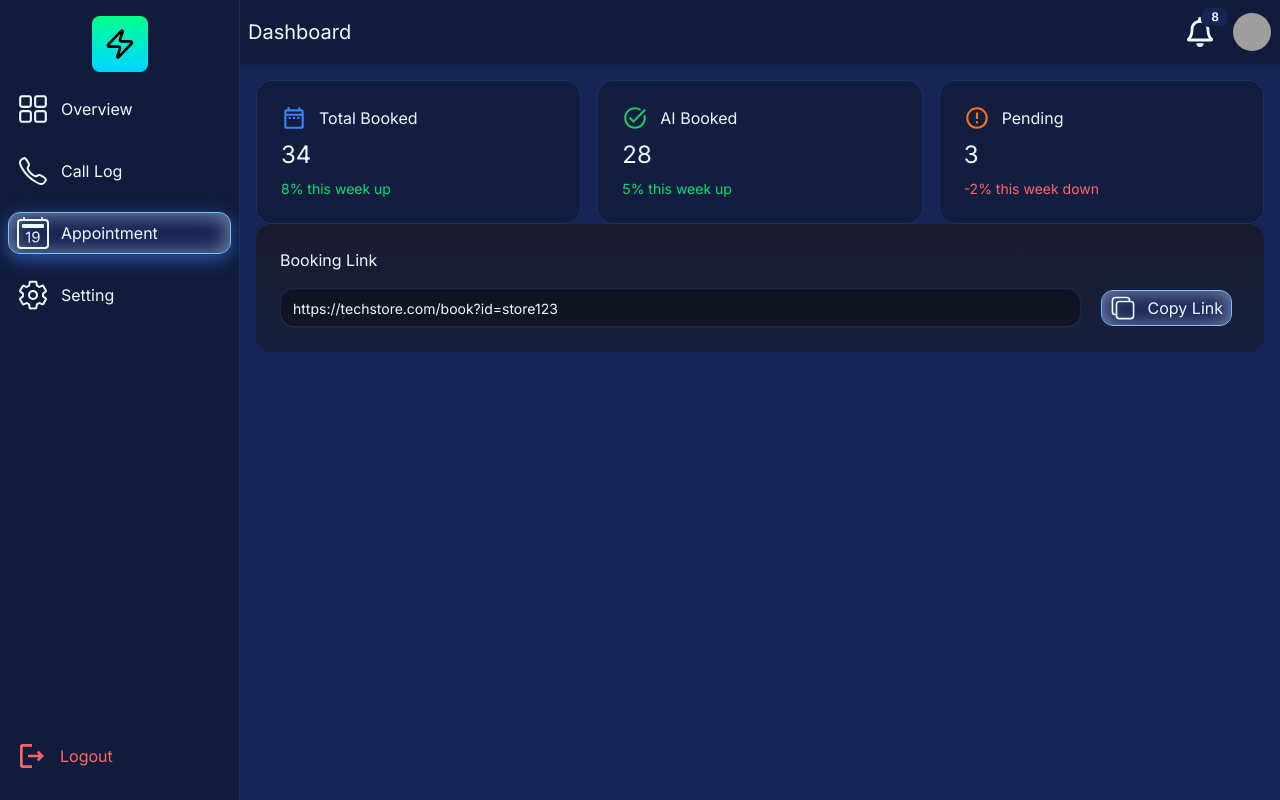
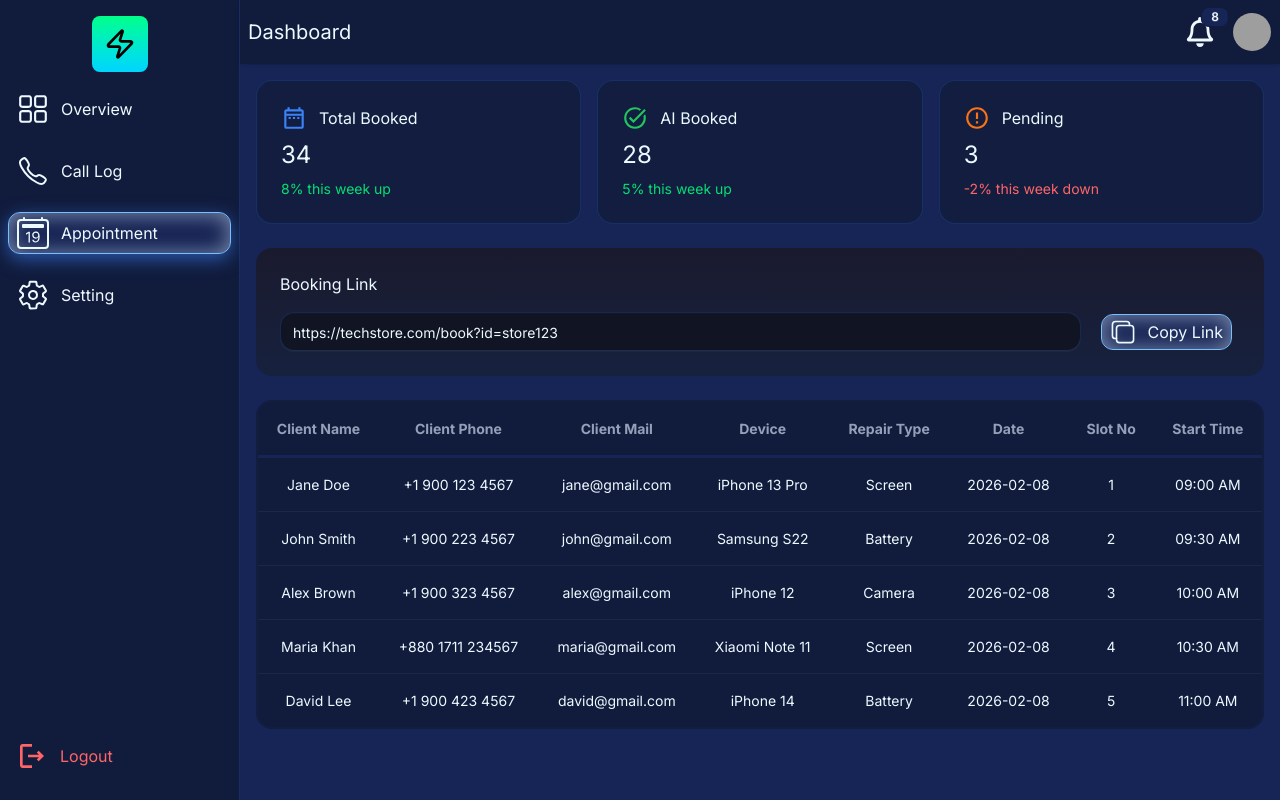
Before and after one commit to kamrulhasanPro/CallHub, a React (Vite) app: page /appointment in a window 1280 px wide. Built offline with nearby package versions, Linux system fonts and the light colour scheme; grey boxes are pictures that could not be loaded.

Commit message:
Added Table section with show booking data

```diff
--- /dev/null
+++ b/public/data/BookingData.json
@@ -0,0 +1,263 @@
+[
+  {
+    "id": "apt_001",
+    "clientName": "Jane Doe",
+    "clientPhone": "+1 900 123 4567",
+    "clientEmail": "jane@gmail.com",
+    "device": "iPhone 13 Pro",
+    "repairType": "Screen",
+    "date": "2026-02-08",
+    "slot": 1,
+    "startTime": "09:00 AM",
+    "status": "Booked",
+    "bookedBy": "AI"
+  },
+  {
+    "id": "apt_002",
+    "clientName": "John Smith",
+    "clientPhone": "+1 900 223 4567",
+    "clientEmail": "john@gmail.com",
+    "device": "Samsung S22",
+    "repairType": "Battery",
+    "date": "2026-02-08",
+    "slot": 2,
+    "startTime": "09:30 AM",
+    "status": "Booked",
+    "bookedBy": "AI"
+  },
+  {
+    "id": "apt_003",
+    "clientName": "Alex Brown",
+    "clientPhone": "+1 900 323 4567",
+    "clientEmail": "alex@gmail.com",
+    "device": "iPhone 12",
+    "repairType": "Camera",
+    "date": "2026-02-08",
+    "slot": 3,
+    "startTime": "10:00 AM",
+    "status": "Pending",
+    "bookedBy": "Customer"
+  },
+  {
+    "id": "apt_004",
+    "clientName": "Maria Khan",
+    "clientPhone": "+880 1711 234567",
+    "clientEmail": "maria@gmail.com",
+    "device": "Xiaomi Note 11",
+    "repairType": "Screen",
+    "date": "2026-02-08",
+    "slot": 4,
+    "startTime": "10:30 AM",
+    "status": "Booked",
+    "bookedBy": "AI"
+  },
+  {
+    "id": "apt_005",
+    "clientName": "David Lee",
+    "clientPhone": "+1 900 423 4567",
+    "clientEmail": "david@gmail.com",
+    "device": "iPhone 14",
+    "repairType": "Battery",
+    "date": "2026-02-08",
+    "slot": 5,
+    "startTime": "11:00 AM",
+    "status": "Canceled",
+    "bookedBy": "Agent"
+  },
+  {
+    "id": "apt_006",
+    "clientName": "Emma Watson",
+    "clientPhone": "+1 900 523 4567",
+    "clientEmail": "emma@gmail.com",
+    "device": "Pixel 7",
+    "repairType": "Software",
+    "date": "2026-02-08",
+    "slot": 6,
+    "startTime": "11:30 AM",
+    "status": "Booked",
+    "bookedBy": "AI"
+  },
+  {
+    "id": "apt_007",
+    "clientName": "Ryan Clark",
+    "clientPhone": "+1 900 623 4567",
+    "clientEmail": "ryan@gmail.com",
+    "device": "iPhone 11",
+    "repairType": "Speaker",
+    "date": "2026-02-08",
+    "slot": 7,
+    "startTime": "12:00 PM",
+    "status": "Pending",
+    "bookedBy": "Customer"
+  },
+  {
+    "id": "apt_008",
+    "clientName": "Sara Ali",
+    "clientPhone": "+880 1811 222333",
+    "clientEmail": "sara@gmail.com",
+    "device": "Samsung A52",
+    "repairType": "Screen",
+    "date": "2026-02-08",
+    "slot": 8,
+    "startTime": "12:30 PM",
+    "status": "Booked",
+    "bookedBy": "AI"
+  },
+  {
+    "id": "apt_009",
+    "clientName": "Tom Hardy",
+    "clientPhone": "+1 900 723 4567",
+    "clientEmail": "tom@gmail.com",
+    "device": "iPhone XR",
+    "repairType": "Battery",
+    "date": "2026-02-08",
+    "slot": 9,
+    "startTime": "01:00 PM",
+    "status": "Booked",
+    "bookedBy": "Agent"
+  },
+  {
+    "id": "apt_010",
+    "clientName": "Nadia Rahman",
+    "clientPhone": "+880 1911 888999",
+    "clientEmail": "nadia@gmail.com",
+    "device": "Realme 9",
+    "repairType": "Software",
+    "date": "2026-02-08",
+    "slot": 10,
+    "startTime": "01:30 PM",
+    "status": "Pending",
+    "bookedBy": "Customer"
+  },
+
+  {
+    "id": "apt_011",
+    "clientName": "Kevin White",
+    "clientPhone": "+1 900 823 4567",
+    "clientEmail": "kevin@gmail.com",
+    "device": "iPhone 13 Mini",
+    "repairType": "Screen",
+    "date": "2026-02-09",
+    "slot": 1,
+    "startTime": "09:00 AM",
+    "status": "Booked",
+    "bookedBy": "AI"
+  },
+  {
+    "id": "apt_012",
+    "clientName": "Liam Scott",
+    "clientPhone": "+1 900 923 4567",
+    "clientEmail": "liam@gmail.com",
+    "device": "Pixel 6",
+    "repairType": "Battery",
+    "date": "2026-02-09",
+    "slot": 2,
+    "startTime": "09:30 AM",
+    "status": "Booked",
+    "bookedBy": "Agent"
+  },
+  {
+    "id": "apt_013",
+    "clientName": "Sophia Khan",
+    "clientPhone": "+880 1611 777666",
+    "clientEmail": "sophia@gmail.com",
+    "device": "iPhone 15",
+    "repairType": "Camera",
+    "date": "2026-02-09",
+    "slot": 3,
+    "startTime": "10:00 AM",
+    "status": "Pending",
+    "bookedBy": "Customer"
+  },
+  {
+    "id": "apt_014",
+    "clientName": "Arif Hasan",
+    "clientPhone": "+880 1712 555444",
+    "clientEmail": "arif@gmail.com",
+    "device": "Samsung S21",
+    "repairType": "Screen",
+    "date": "2026-02-09",
+    "slot": 4,
+    "startTime": "10:30 AM",
+    "status": "Booked",
+    "bookedBy": "AI"
+  },
+  {
+    "id": "apt_015",
+    "clientName": "Chris Evans",
+    "clientPhone": "+1 900 111 2222",
+    "clientEmail": "chris@gmail.com",
+    "device": "iPhone 12 Pro",
+    "repairType": "Battery",
+    "date": "2026-02-09",
+    "slot": 5,
+    "startTime": "11:00 AM",
+    "status": "Canceled",
+    "bookedBy": "Customer"
+  },
+  {
+    "id": "apt_016",
+    "clientName": "Mia Johnson",
+    "clientPhone": "+1 900 333 4444",
+    "clientEmail": "mia@gmail.com",
+    "device": "Samsung S23",
+    "repairType": "Software",
+    "date": "2026-02-09",
+    "slot": 6,
+    "startTime": "11:30 AM",
+    "status": "Booked",
+    "bookedBy": "AI"
+  },
+  {
+    "id": "apt_017",
+    "clientName": "Hasan Mahmud",
+    "clientPhone": "+880 1812 333222",
+    "clientEmail": "hasan@gmail.com",
+    "device": "iPhone 11",
+    "repairType": "Speaker",
+    "date": "2026-02-09",
+    "slot": 7,
+    "startTime": "12:00 PM",
+    "status": "Pending",
+    "bookedBy": "Customer"
+  },
+  {
+    "id": "apt_018",
+    "clientName": "Linda Park",
+    "clientPhone": "+1 900 444 5555",
+    "clientEmail": "linda@gmail.com",
+    "device": "Pixel 5",
+    "repairType": "Battery",
+    "date": "2026-02-09",
+    "slot": 8,
+    "startTime": "12:30 PM",
+    "status": "Booked",
+    "bookedBy": "Agent"
+  },
+  {
+    "id": "apt_019",
+    "clientName": "Rahim Uddin",
+    "clientPhone": "+880 1912 999888",
+    "clientEmail": "rahim@gmail.com",
+    "device": "Redmi Note 10",
+    "repairType": "Screen",
+    "date": "2026-02-09",
+    "slot": 9,
+    "startTime": "01:00 PM",
+    "status": "Booked",
+    "bookedBy": "AI"
+  },
+  {
+    "id": "apt_020",
+    "clientName": "Olivia Brown",
+    "clientPhone": "+1 900 555 6666",
+    "clientEmail": "olivia@gmail.com",
+    "device": "iPhone 14 Pro",
+    "repairType": "Camera",
+    "date": "2026-02-09",
+    "slot": 10,
+    "startTime": "01:30 PM",
+    "status": "Pending",
+    "bookedBy": "Customer"
+  }
+]
--- a/src/components/cards/CallListCard.jsx
+++ b/src/components/cards/CallListCard.jsx
@@ -6,7 +6,7 @@ import { MdOutlineTaskAlt } from "react-icons/md";
 import { RiErrorWarningLine } from "react-icons/ri";
 
 const CallListCard = ({ call, clickCall, setClickCall }) => {
-  const { id, phone, issueType, status, callType, duration, date } = call || {};
+  const { id, phone, issueType, status, duration, date } = call || {};
   const dateFormat = new Date(date);
 
   // dynamic outcome
--- a/src/components/cards/StatusStatsCard.jsx
+++ b/src/components/cards/StatusStatsCard.jsx
@@ -7,7 +7,7 @@ const StatusStatsCard = ({ stat }) => {
   return (
     <div className="border border-[#2B7FFF33] rounded-2xl bg-base-300 p-6 space-y-2">
       {/* icon & title */}
-      <div className className="flex items-center gap-3">
+      <div className="flex items-center gap-3">
         <span style={{ color: color, fontSize: "26px" }}>{icon}</span>
         {title}
       </div>
--- /dev/null
+++ b/src/components/sections/dashboard/Appointment/BookingList.jsx
@@ -0,0 +1,60 @@
+import React, { useMemo, useState } from "react";
+import toast from "react-hot-toast";
+
+const BookingList = () => {
+  const [bookingData, setBookingData] = useState([]);
+  useMemo(() => {
+    try {
+      fetch("/data/BookingData.json")
+        .then((res) => res.json())
+        .then((data) => setBookingData(data));
+    } catch (error) {
+      toast.error("Something faced error in booking data fetching");
+    }
+  }, []);
+
+  console.log(bookingData);
+  return (
+    <section>
+      {/* table */}
+      <div className="rounded-2xl overflow-auto border-2 border-base-300">
+        <table className="table w-full text-center text-nowrap ">
+            {/* table head */}
+          <thead className="bg-base-200 border-b border-gray-100 [&>*]:p-4 [&>*]:border-b-3  [&>*]:border-base-100 ">
+            <th>Client Name</th>
+            <th>Client Phone</th>
+            <th>Client Mail</th>
+            <th>Device</th>
+            <th>Repair Type</th>
+            <th>Date</th>
+            <th>Slot No</th>
+            <th>Start Time</th>
+          </thead>
+
+          {/* table data */}
+          <tbody className="">
+            {bookingData.slice(0, 5)?.map((item) => (
+              <tr className="bg-base-200 [&>*]:p-4" key={item?.id}>
+                <td>{item?.clientName}</td>
+                <td>{item?.clientPhone}</td>
+                <td>{item?.clientEmail}</td>
+                <td>{item?.device}</td>
+                <td>{item?.repairType}</td>
+                <td>{item?.date}</td>
+                <td>{item?.slot}</td>
+                <td>{item?.startTime}</td>
+              </tr>
+            ))}
+          </tbody>
+        </table>
+      </div>
+
+      {/* pagination */}
+      <div>
+
+      </div>
+    </section>
+  );
+};
+
+export default BookingList;
--- a/src/components/sections/dashboard/CallLog/CallDetails.jsx
+++ b/src/components/sections/dashboard/CallLog/CallDetails.jsx
@@ -3,11 +3,10 @@ import { GrNotes } from "react-icons/gr";
 
 const CallDetails = ({ call }) => {
   const {
-    id,
     phone,
     issueType,
     status,
-    callType,
+
     duration,
     date,
     transcript = [],
--- a/src/index.css
+++ b/src/index.css
@@ -22,3 +22,7 @@
 .smallText{
   @apply text-sm text-[#90A1B9]
 }
+
+.tbData {
+  @apply p-4 border-b border-gray-100
+}
--- a/src/pages/Dashboard/Appointment.jsx
+++ b/src/pages/Dashboard/Appointment.jsx
@@ -1,14 +1,16 @@
-import React from 'react';
-import StatusStatsSection from '../../components/sections/dashboard/Appointment/StatusStatsSection';
-import BookingLink from '../../components/sections/dashboard/Appointment/BookingLink';
+import React from "react";
+import StatusStatsSection from "../../components/sections/dashboard/Appointment/StatusStatsSection";
+import BookingLink from "../../components/sections/dashboard/Appointment/BookingLink";
+import BookingList from "../../components/sections/dashboard/Appointment/BookingList";
 
 const Appointment = () => {
-    return (
-        <div>
-          <StatusStatsSection/>
-          <BookingLink/>
-        </div>
-    );
+  return (
+    <div className="space-y-6">
+      <StatusStatsSection />
+      <BookingLink />
+      <BookingList />
+    </div>
+  );
 };
 
 export default Appointment;
```
